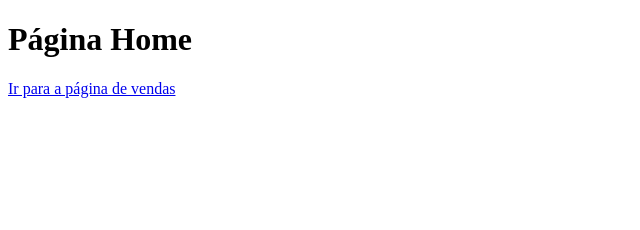
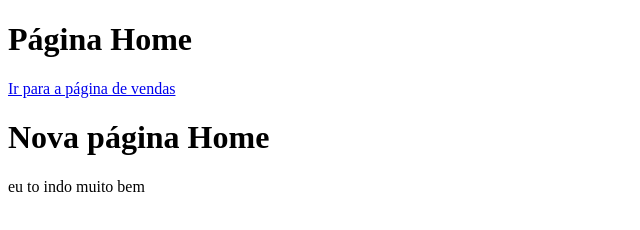
Before and after one commit to TomCorreia92/teste-2024-Tom, a plain HTML site: page index.html in a window 1280 px wide. Shown: the whole page, without its empty margins (0-640 px from the left). Drawn offline with Linux system fonts and the light colour scheme.

```diff
--- a/index.html
+++ b/index.html
@@ -10,3 +10,5 @@
     <a href="Vendas.html">Ir para a página de vendas</a>
 </body>
 </html>
+<h1> Nova página Home</h1>
+<p> eu to indo muito bem</p>
```
